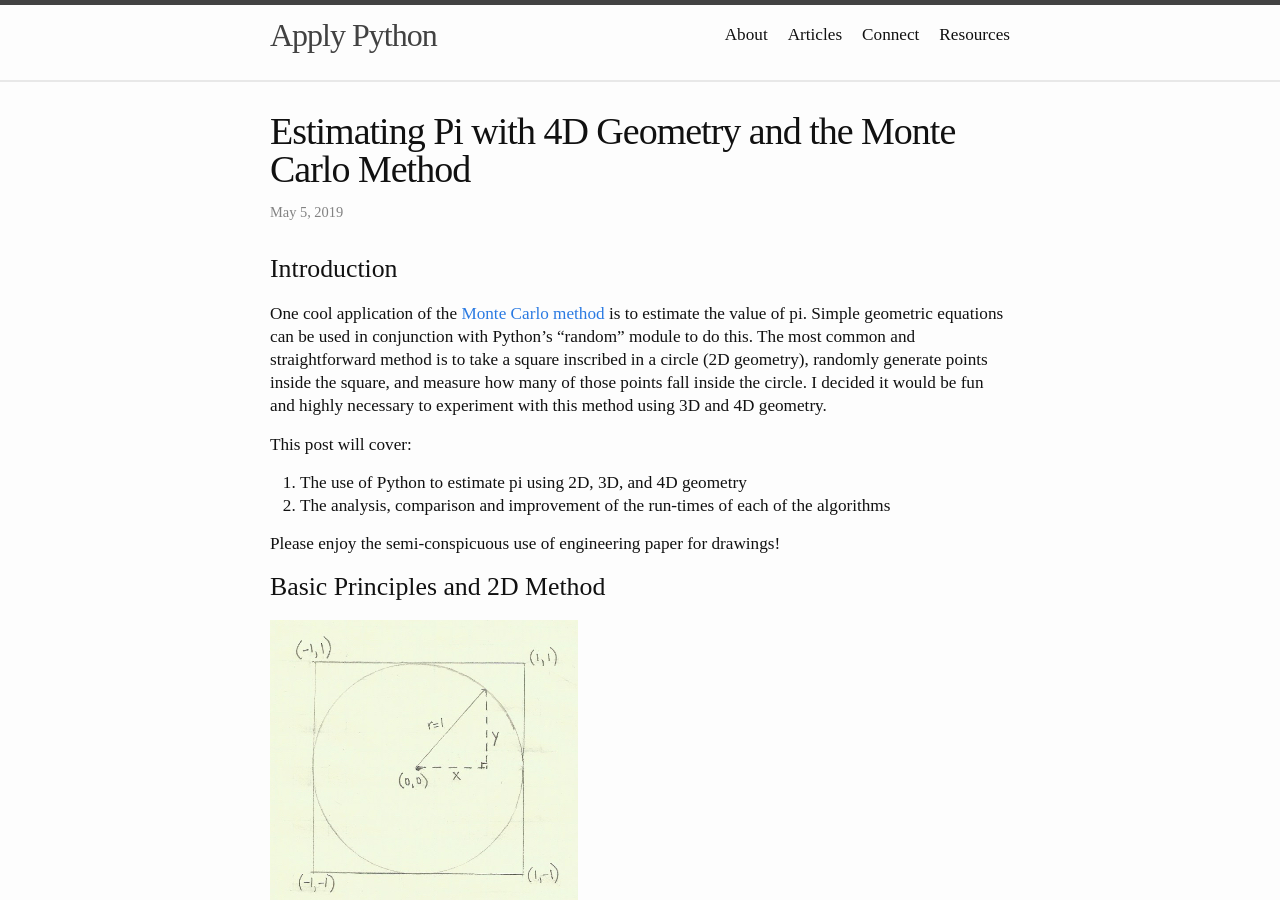
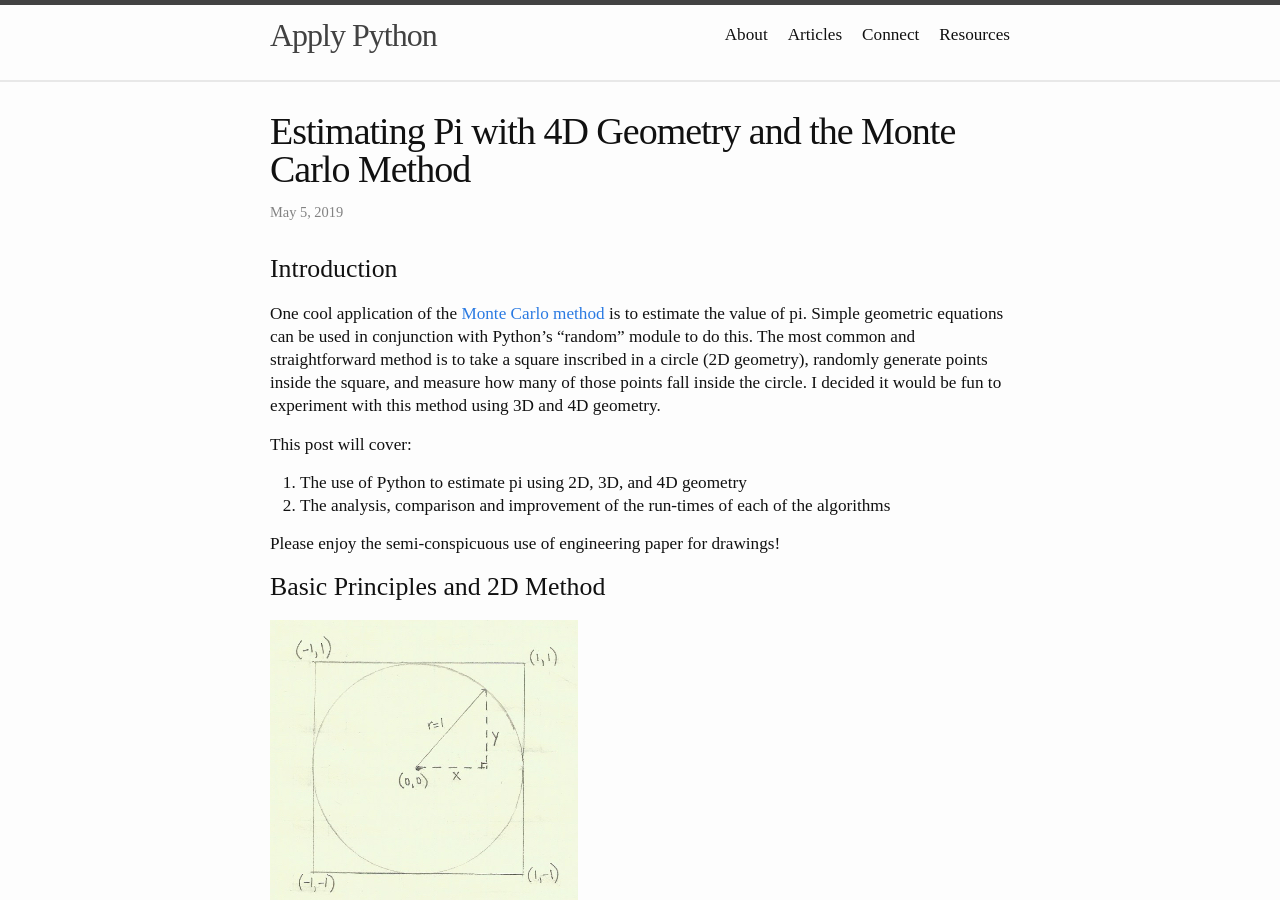
Before and after one commit to justinbrinkman/ap_site, a Jekyll site: the page built from _posts/2019-05-05-estimating-pi-geometry-monte-carlo.markdown, in a window 1280 px wide and 900 px high. Built offline with Jekyll 4.4.1, drawn with Linux system fonts in a browser that asks for light colours; formulas are drawn with MathJax 3; comment, search, counter and statistics services are not loaded.

Commit message:
Update 2019-05-05-estimating-pi-geometry-monte-carlo.markdown

```diff
--- a/_posts/2019-05-05-estimating-pi-geometry-monte-carlo.markdown
+++ b/_posts/2019-05-05-estimating-pi-geometry-monte-carlo.markdown
@@ -14,7 +14,7 @@ One cool application of the [Monte Carlo method](https://en.wikipedia.org/wiki/M
 the value of pi. Simple geometric equations can be used in conjunction with Python's "random" module to do this. The
 most common and straightforward method is to take a square inscribed in a circle (2D geometry), randomly generate
 points inside the square, and measure how many of those points fall inside the circle. I decided it would be
-fun and highly necessary to experiment with this method using 3D and 4D geometry.
+fun to experiment with this method using 3D and 4D geometry.
 
 This post will cover:
 
```
